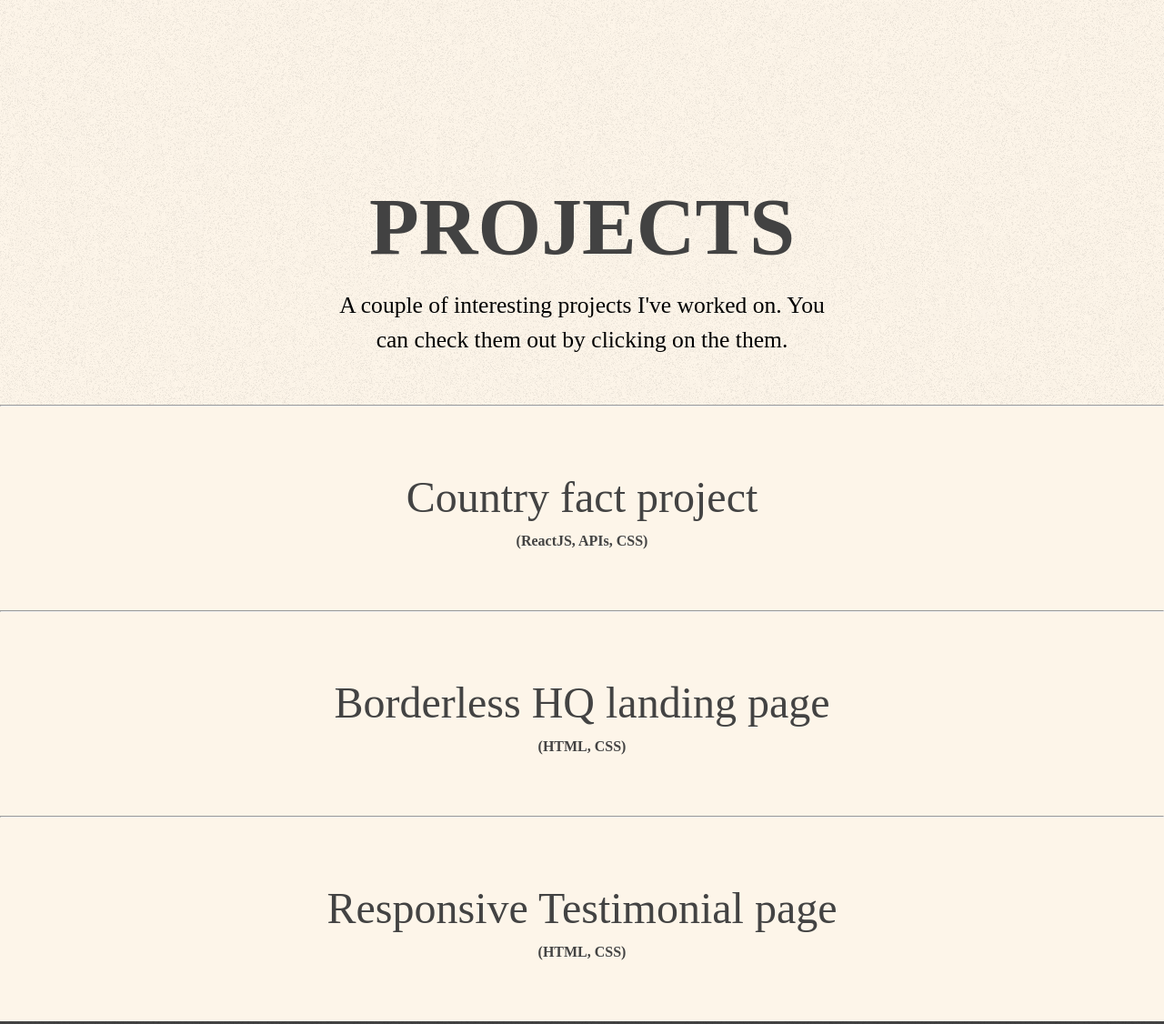
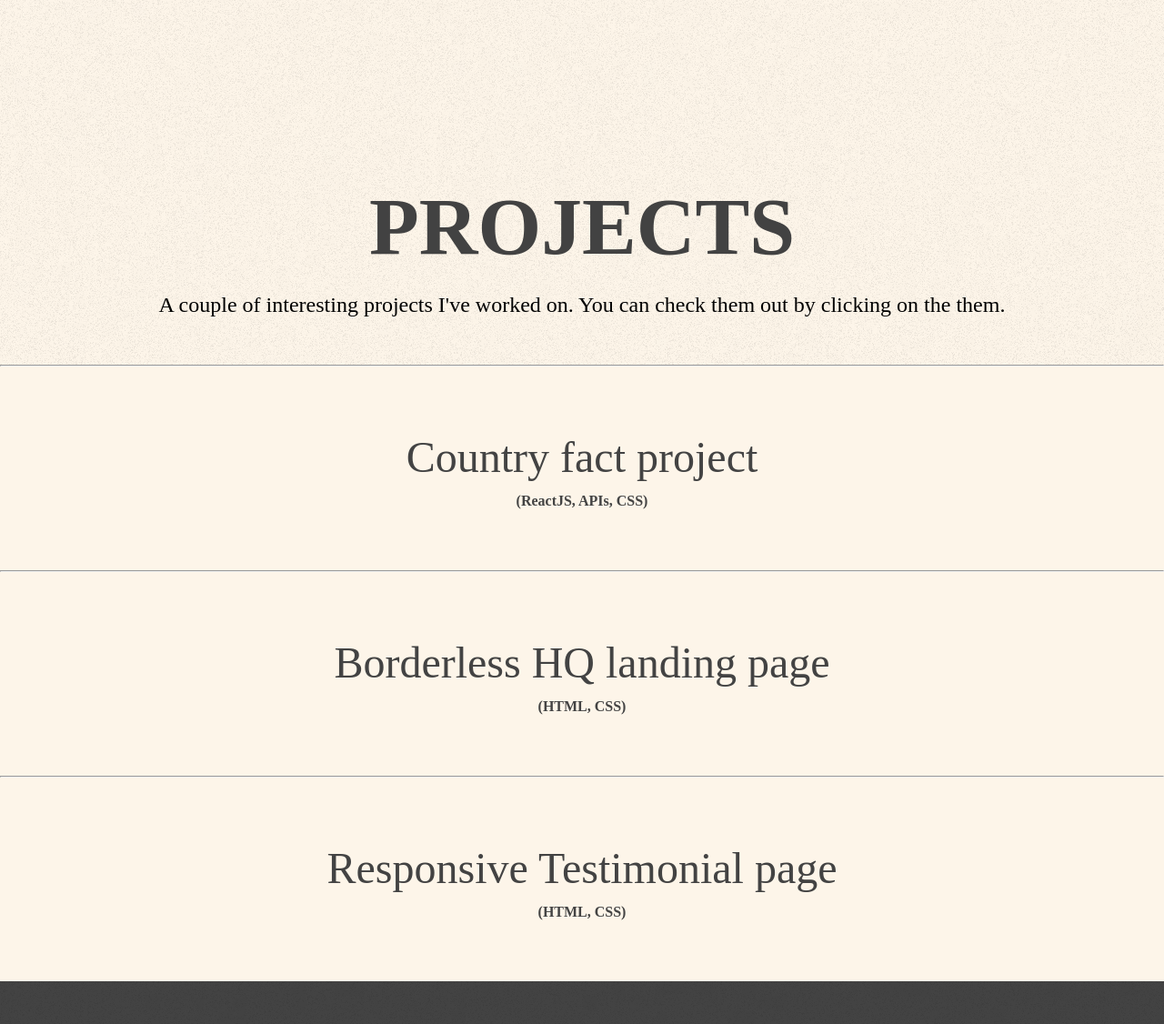
Before and after one commit to adeleke5140/portfolio-v1, a website built with Parcel: page index.html in a window 1280 px wide. Shown: the part 2397-3523 px from the top of the page at 91% size. Built offline with nearby package versions, Linux system fonts and the light colour scheme; a web font is replaced by a local one.

Commit message:
modify project details styles

```diff
--- a/styles/index.css
+++ b/styles/index.css
@@ -840,8 +840,8 @@ ul > li {
 }
 
 .projects-details {
-  font-size: 2vw;
-  padding: 0 14.5em;
+  font-size: 1.5rem;
+  padding: 0 2em;
   margin-bottom: 2em;
 }
 
```
